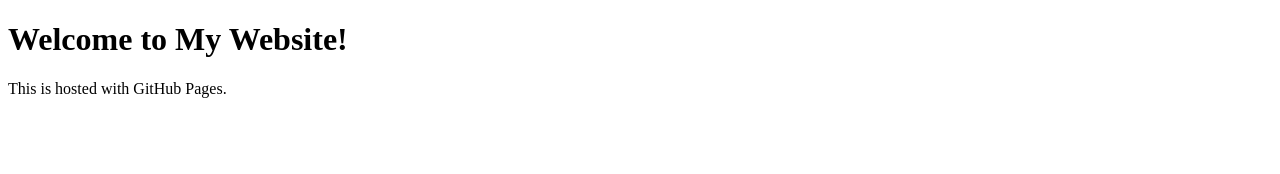
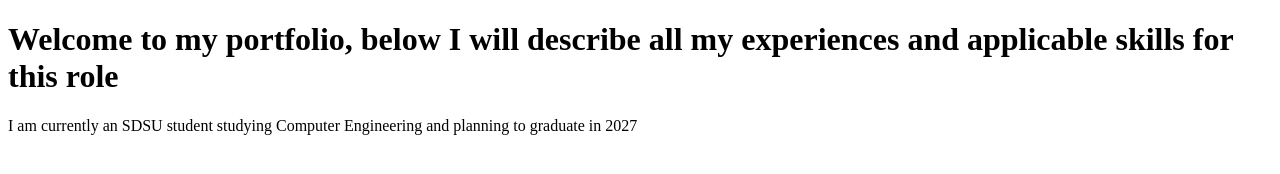
Before and after one commit to Lloyd-Kylo/Hello-World, a plain HTML site: page index.html in a window 1280 px wide. Drawn offline with Linux system fonts and the light colour scheme.

Commit message:
Changed title and updated portfolio introduction
Updated the title and content of the webpage to reflect a personal portfolio.

```diff
--- a/index.html
+++ b/index.html
@@ -2,10 +2,10 @@
 <html lang="en">
 <head>
   <meta charset="UTF-8">
-  <title>My First GitHub Website</title>
+  <title>Leah's Portfolio</title>
 </head>
 <body>
-  <h1>Welcome to My Website!</h1>
-  <p>This is hosted with GitHub Pages.</p>
+  <h1>Welcome to my portfolio, below I will describe all my experiences and applicable skills for this role</h1>
+  <p>I am currently an SDSU student studying Computer Engineering and planning to graduate in 2027</p>
 </body>
 </html>
```
